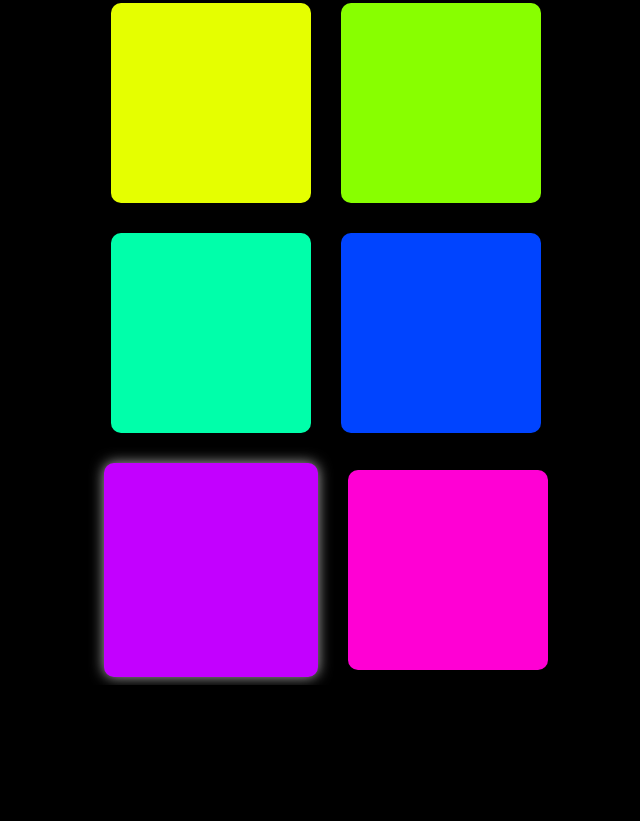
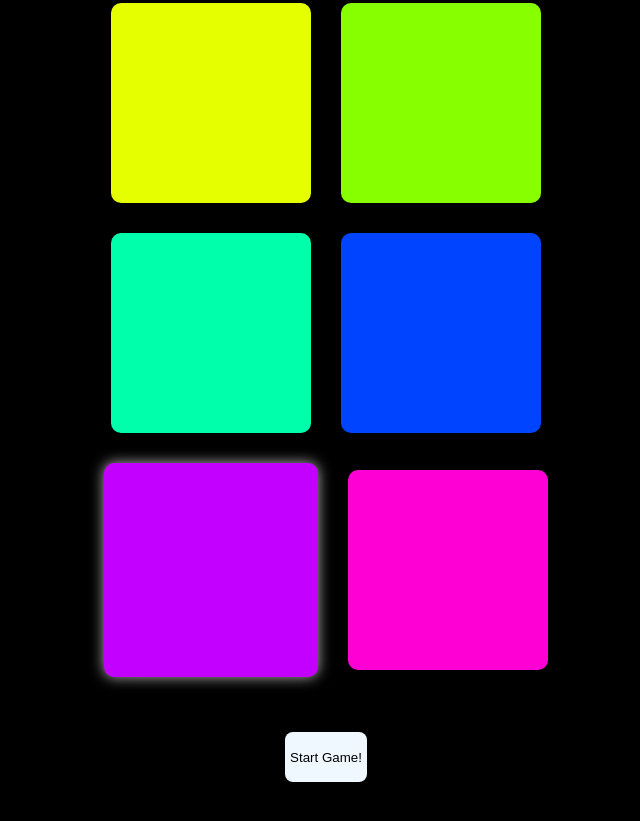
Before and after one commit to tomaschapot/simon-says, a plain HTML site: page index.html in a window 1280 px wide. Shown: the part 490-1311 px from the top of the page, without its empty margins (314-954 px from the left). Before the commit the page ends 1175 px from the top, so only its background shows below. Drawn offline with nearby package versions, Linux system fonts and the light colour scheme.

Commit message:
se agrega el boton de start en css

```diff
--- a/index.html
+++ b/index.html
@@ -23,7 +23,10 @@
 			<div class="button" id="button-6"></div>
 			<div class="button" id="button-7"></div>
 			<div class="button" id="button-8"></div>
-			<script src="./script.js"></script>
 		</div>
+		<div class="contenedor-start">
+			<button class="button-start">Start Game!</button>
+		</div>
+		<script src="./script.js"></script>
 	</body>
 </html>
--- a/styles.css
+++ b/styles.css
@@ -9,7 +9,24 @@
 	font-family: monospace;
 	color: white;
 }
-
+.contenedor-start {
+	margin: 30px;
+	height: 100px;
+	display: flex;
+}
+.button-start {
+	padding: 5px;
+	margin: 25px auto;
+	color: black;
+	background-color: aliceblue;
+	border: none;
+	border-radius: 8px;
+	transition: 0.2s;
+}
+.button-start:hover {
+	color: rgb(255, 255, 255);
+	background-color: rgb(255, 110, 85);
+}
 .buttons-container {
 	display: flex;
 	flex-wrap: wrap;
```
